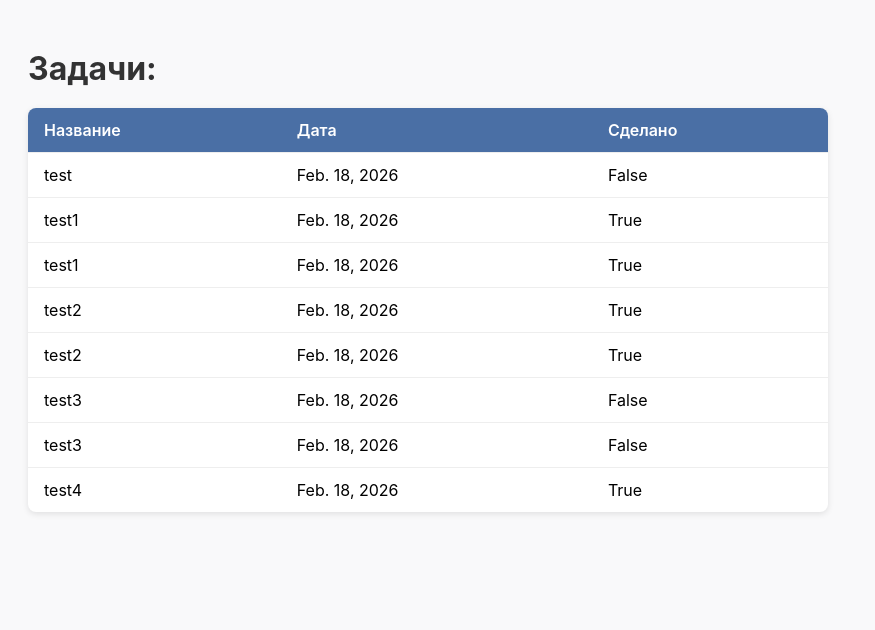
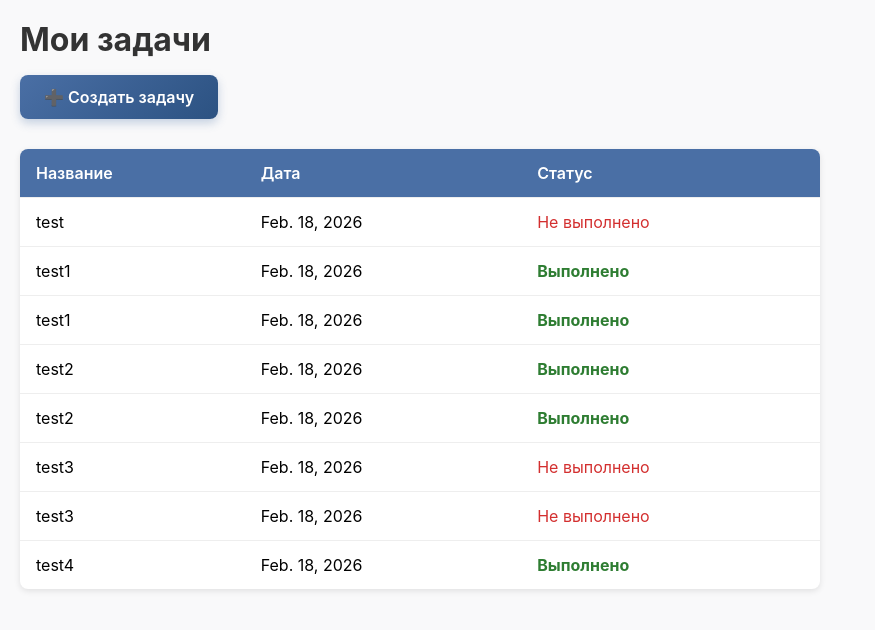
Before and after one commit to FnaRZz/DjangoTodoList, a Django app: page / in a window 1280 px wide. Shown: the top 630 px of the page, without its empty margins (0-875 px from the left). Run offline with Django 5.2, Linux system fonts and the light colour scheme; data comes from the database, SQL or seed files in the repository; both versions use the stored data as it was after the commit.

Commit message:
Add task create

```diff
--- a/ToDoList/urls.py
+++ b/ToDoList/urls.py
@@ -15,11 +15,9 @@ Including another URLconf
     2. Add a URL to urlpatterns:  path('blog/', include('blog.urls'))
 """
 from django.contrib import admin
-from django.urls import path
-
-from Todo import views
+from django.urls import path, include
 
 urlpatterns = [
     path('admin/', admin.site.urls),
-    path('', views.index, name='Todo'),
+    path('', include('Todo.urls'), name='Todo'),
 ]
--- a/Todo/templates/index.html
+++ b/Todo/templates/task_list.html
@@ -4,16 +4,38 @@
 <head>
     <meta charset="UTF-8">
     <meta name="viewport" content="width=device-width, initial-scale=1">
-    <title>Мои задачи</title>
+    <title>Мои задачи — TodoList</title>
     <style>
         body {
             font-family: -apple-system, BlinkMacSystemFont, 'Segoe UI', Roboto, sans-serif;
             background-color: #f9f9fa;
             padding: 20px;
+            margin: 0;
+        }
+        header {
+            margin-bottom: 30px;
         }
         h1 {
             color: #333;
-            margin-bottom: 20px;
+            margin: 0 0 16px;
+        }
+        .btn-create {
+            display: inline-block;
+            padding: 12px 24px;
+            background: linear-gradient(135deg, #4a6fa5, #2c5282);
+            color: white;
+            text-decoration: none;
+            border-radius: 8px;
+            font-weight: 600;
+            font-size: 16px;
+            box-shadow: 0 4px 10px rgba(74, 111, 165, 0.3);
+            transition: all 0.2s ease;
+            cursor: pointer;
+        }
+        .btn-create:hover {
+            background: linear-gradient(135deg, #3a5a80, #234169);
+            box-shadow: 0 6px 14px rgba(74, 111, 165, 0.4);
+            transform: translateY(-2px);
         }
         table {
             width: 100%;
@@ -25,7 +47,7 @@
             overflow: hidden;
         }
         th, td {
-            padding: 12px 16px;
+            padding: 14px 16px;
             text-align: left;
             border-bottom: 1px solid #eee;
         }
@@ -40,16 +62,28 @@
         tr:hover {
             background-color: #f5f7ff;
         }
+        .status-completed {
+            color: #2e7d32;
+            font-weight: bold;
+        }
+        .status-pending {
+            color: #d32f2f;
+        }
         .empty {
             color: #888;
             font-style: italic;
             text-align: center;
-            padding: 20px;
+            padding: 30px;
+            max-width: 800px;
+            margin: 0 auto;
         }
     </style>
 </head>
 <body>
-    <h1>Задачи:</h1>
+    <header>
+        <h1>Мои задачи</h1>
+        <a href="{% url 'Todo:task_create' %}" class="btn-create">➕ Создать задачу</a>
+    </header>
 
     {% if tasks %}
         <table>
@@ -57,7 +91,7 @@
                 <tr>
                     <th>Название</th>
                     <th>Дата</th>
-                    <th>Сделано</th>
+                    <th>Статус</th>
                 </tr>
             </thead>
             <tbody>
@@ -65,7 +99,13 @@
                     <tr>
                         <td>{{ task.title }}</td>
                         <td>{{ task.date }}</td>
-                        <td>{{ task.completed }}</td>
+                        <td>
+                            {% if task.completed %}
+                                <span class="status-completed">Выполнено</span>
+                            {% else %}
+                                <span class="status-pending">Не выполнено</span>
+                            {% endif %}
+                        </td>
                     </tr>
                 {% endfor %}
             </tbody>
--- a/Todo/urls.py
+++ b/Todo/urls.py
@@ -4,5 +4,6 @@ from . import views
 app_name = "Todo"
 
 urlpatterns = [
-    path('', views.index, name='home'),
+    path('', views.task_list, name='home'),
+    path('create/', views.task_create, name='task_create'),
 ]
--- a/Todo/views.py
+++ b/Todo/views.py
@@ -1,11 +1,26 @@
 from .models import Task
-from django.shortcuts import render
+from django.shortcuts import render, redirect
 
 # Create your views here.
 
 
-def index(request):
+def task_list(request):
     tasks = Task.objects.all()
-    return render(request, 'index.html', {
+    return render(request, 'task_list.html', {
         'tasks': tasks,
     })
+
+def task_create(request):
+    if request.method == 'POST':
+        task_name = request.POST['task_name']
+        task_description = request.POST.get('task_description','')
+        task_completed = request.POST.get('task_completed') == 'on'
+        task_date = request.POST['task_date']
+        Task.objects.create(
+            title=task_name,
+            description=task_description,
+            completed=task_completed,
+            date=task_date
+        )
+        return redirect('Todo:home')
+    return render(request, 'create_task.html')
```
Also changed, not shown: Todo/templates/create_task.html (added, +20 -0 lines), db.sqlite3.
